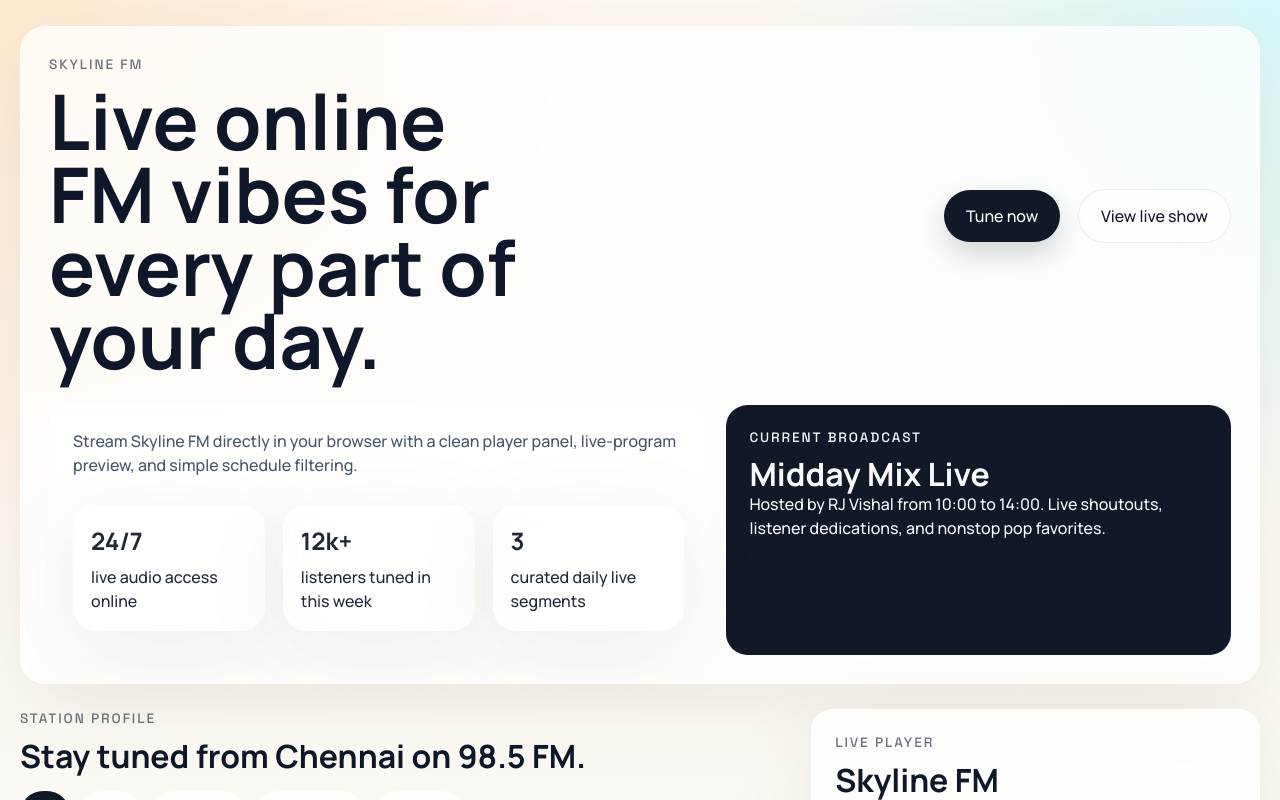
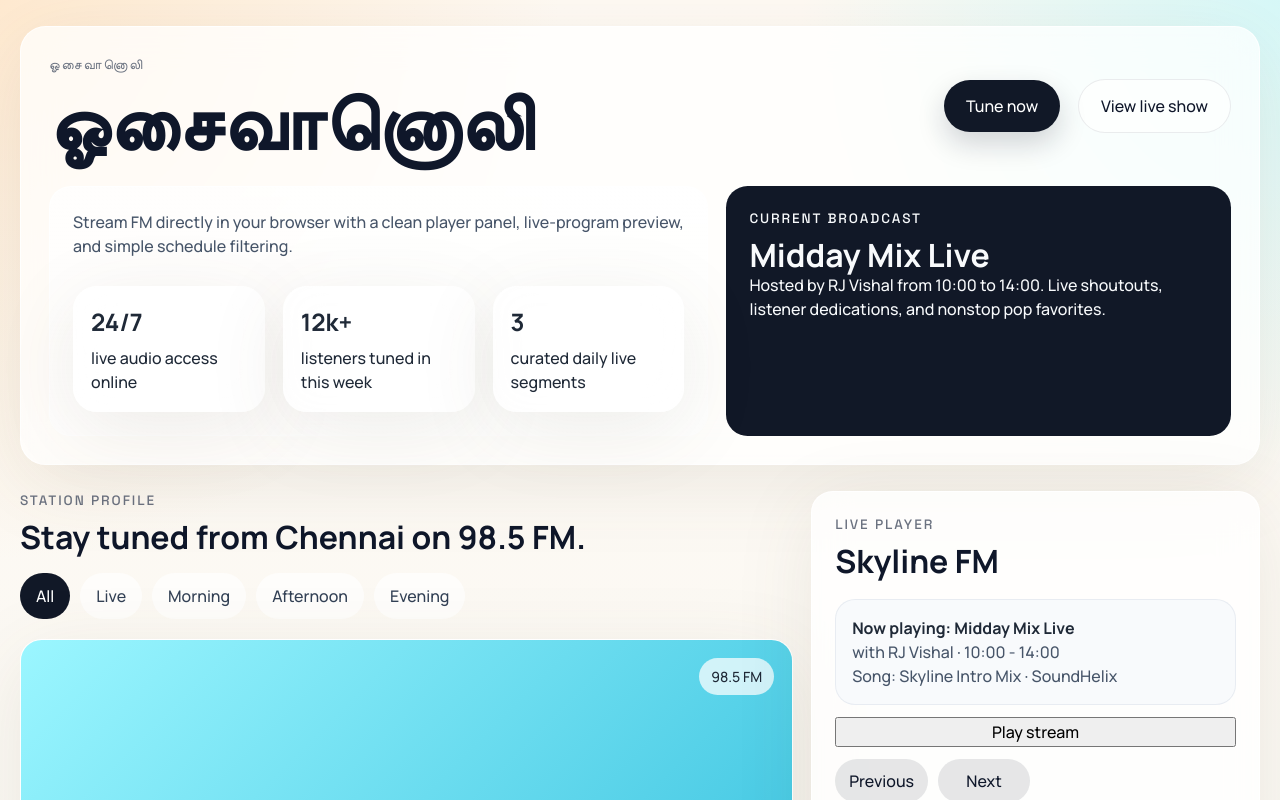
Before and after one commit to anandan-g-1243/osai-radio, a React (Vite) app: page / in a window 1280 px wide. Shown: the top 800 px of the page. Built offline with nearby package versions, Linux system fonts and the light colour scheme.

Commit message:
Rename app to ஓசை வானொலி throughout

```diff
--- a/public/sw.js
+++ b/public/sw.js
@@ -1,4 +1,4 @@
-const CACHE_NAME = 'osai-fm-v1';
+const CACHE_NAME = 'osai-vanoli-v1';
 const URLS_TO_CACHE = [
   '/',
   '/index.html',
--- a/src/App.tsx
+++ b/src/App.tsx
@@ -588,8 +588,8 @@ function App() {
       <header className="hero-card">
         <nav className="topbar">
           <div>
-            <p className="brand-kicker">SKYLINE FM</p>
-            <h1>Live online FM vibes for every part of your day.</h1>
+            <p className="brand-kicker">ஓசைவானொலி</p>
+            <h1>ஓசைவானொலி</h1>
           </div>
           <div className="hero-actions">
             <button type="button" className="primary-button" onClick={tuneIn}>
@@ -608,7 +608,7 @@ function App() {
         <section className="hero-grid">
           <div className="hero-copy">
             <p>
-              Stream Skyline FM directly in your browser with a clean player panel,
+              Stream  FM directly in your browser with a clean player panel,
               live-program preview, and simple schedule filtering.
             </p>
             <div className="stat-grid">
```
Also changed, not shown: index.html (+3 -3 lines), public/manifest.json.
